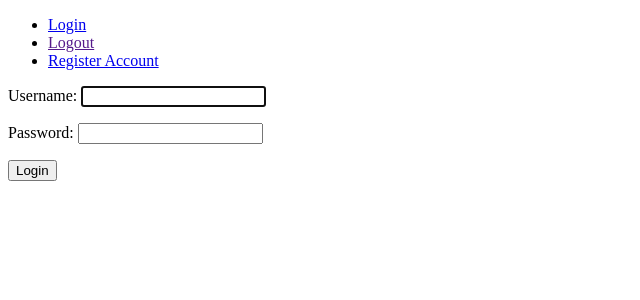
After one commit to mostafa-yasen/green-blog, a Django app: page /accounts/login in a window 1280 px wide. The commit adds this page. Shown: the top 300 px of the page, without its empty margins (0-640 px from the left). Run offline with Django 4.2, Linux system fonts and the light colour scheme.

Commit message:
Added login feature

```diff
--- /dev/null
+++ b/accounts/templates/login.html
@@ -0,0 +1,10 @@
+{% extends "base.html" %}
+
+{% block content %}
+<form action="{% url 'login' %}" method="post">{% csrf_token %}
+  {{ form.as_p }}
+
+  <input type="hidden" name="next" value="{{ next }}" />
+  <input type="submit" value="Login" />
+</form>
+{% endblock %}
--- a/accounts/urls.py
+++ b/accounts/urls.py
@@ -1,5 +1,9 @@
 from django.urls import path
 from .views import UserRegistrationView
+from django.contrib.auth.views import LoginView
 
 
-urlpatterns = [path("create", UserRegistrationView.as_view(), name="user_registration")]
+urlpatterns = [
+    path("create", UserRegistrationView.as_view(), name="user_registration"),
+    path("login", LoginView.as_view(template_name="login.html"), name="login"),
+]
--- a/greenblog/settings.py
+++ b/greenblog/settings.py
@@ -126,3 +126,5 @@ STATIC_ROOT = os.path.join(BASE_DIR, "static")
 # https://docs.djangoproject.com/en/4.1/ref/settings/#default-auto-field
 
 DEFAULT_AUTO_FIELD = "django.db.models.BigAutoField"
+
+LOGIN_REDIRECT_URL = "/"
--- a/greenblog/templates/base.html
+++ b/greenblog/templates/base.html
@@ -9,6 +9,14 @@
 </head>
 
 <body>
+  {% block header %}
+  <ul>
+    <li><a href="{% url 'login' %}">Login</a></li>
+    <li><a href="">Logout</a></li>
+    <li><a href="{% url 'user_registration' %}">Register Account</a></ li>
+  </ul>
+  {% endblock %}
+
   {% block content %}
   {% endblock %}
 </body>
```
